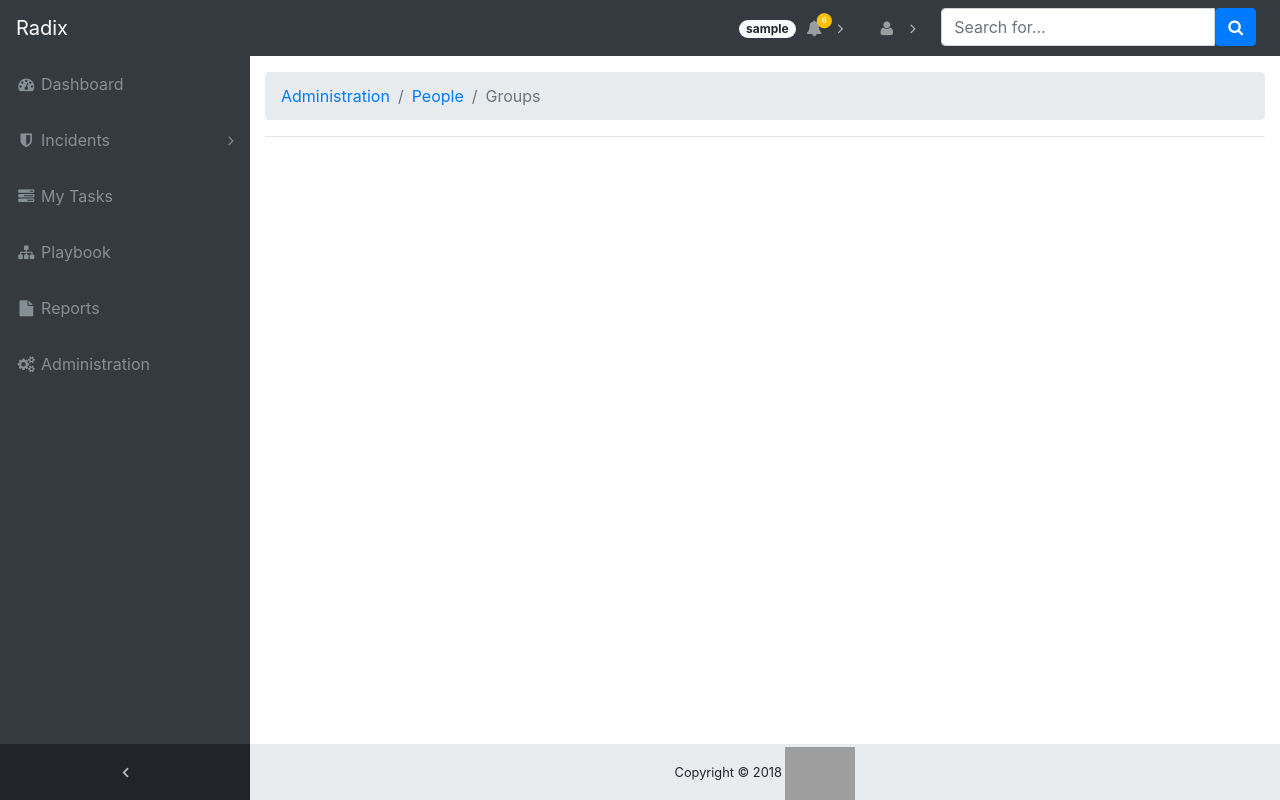
After one commit to mfblorilla/Radix, a CodeIgniter app: page /database/index.php/users/manage_groups in a window 1280 px wide. The commit adds this page. Run offline with CodeIgniter, Linux system fonts and the light colour scheme; the visitor is signed in with stand-in values (Sample User, id 1); some libraries are stand-ins or nearby versions; grey boxes are pictures that could not be loaded.

Commit message:
Added: - Manage Group function in Users controller - manage_groups_view
Modified:
- Users.php controller

```diff
--- a/application/controllers/Users.php
+++ b/application/controllers/Users.php
@@ -263,4 +263,16 @@ class Users extends CI_Controller {
         $this->edit_user_view($this->input->post('user_id'), $rep);
     }
 
+    public function manage_groups() {
+        $data['title'] = "People Management";
+        $data['base_url'] = base_url();
+        $data['nav'] = uri_string();
+
+
+
+        $this->load->view('templates/header-nav', $data);
+        $this->load->view('manage_groups_view', $data);
+        $this->load->view('templates/footer-nav', $data);
+    }
+
 }
--- /dev/null
+++ b/application/views/manage_groups_view.php
@@ -0,0 +1,30 @@
+<div class="content-wrapper">
+
+    <div class="container-fluid">
+
+        <div class="row">
+            <div class="col-lg-12">
+                <nav aria-label="breadcrumb">
+                    <ol class="breadcrumb">
+                        <li class="breadcrumb-item"><a href="<?php echo base_url('index.php/Administration'); ?>">Administration</a></li>
+                        <li class="breadcrumb-item"><a href="<?php echo base_url('index.php/Users'); ?>">People</a></li>
+
+                        <li class="breadcrumb-item active" >Groups</li>
+                    </ol>
+                </nav>
+
+                <hr>
+            </div>
+
+        </div>
+        <div class="row">
+
+
+        </div>
+        <div class="row">
+
+        </div>
+    </div>
+    <!--end of container fluid-->
+</div>
+<!--end of content wrapper-->
--- a/application/views/manage_people_view.php
+++ b/application/views/manage_people_view.php
@@ -46,7 +46,7 @@
                            Groups
                         </div>
                     </div>
-                    <a href="#" class="card-footer text-white clearfix small z-1">
+                    <a href="<?php echo base_url('index.php/Users/manage_groups'); ?>" class="card-footer text-white clearfix small z-1">
                         <span class="float-left">Manage</span>
                         <span class="float-right">
                             <i class="fa fa-angle-right"></i>
```
